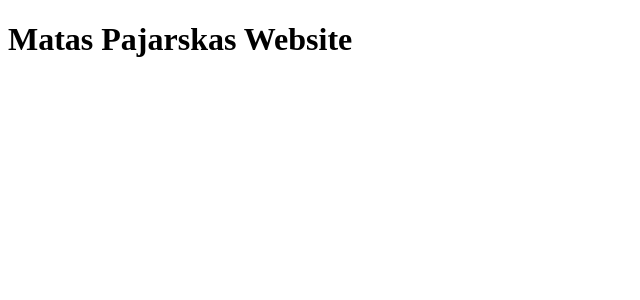
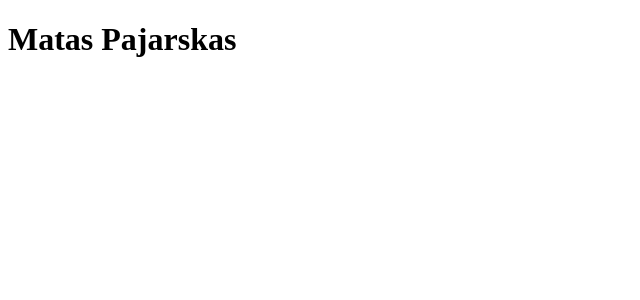
Before and after one commit to pajja/mataspajarskas.com, a React (Create React App) app: page / in a window 1280 px wide. Shown: the top 300 px of the page, without its empty margins (0-640 px from the left). Built offline with nearby package versions, Linux system fonts and the light colour scheme.

Commit message:
one more commit

```diff
--- a/src/App.js
+++ b/src/App.js
@@ -1,7 +1,7 @@
 function App() {
   return (
     <div className="App">
-      <h1>Matas Pajarskas Website</h1>
+      <h1>Matas Pajarskas</h1>
     </div>
   );
 }
```
